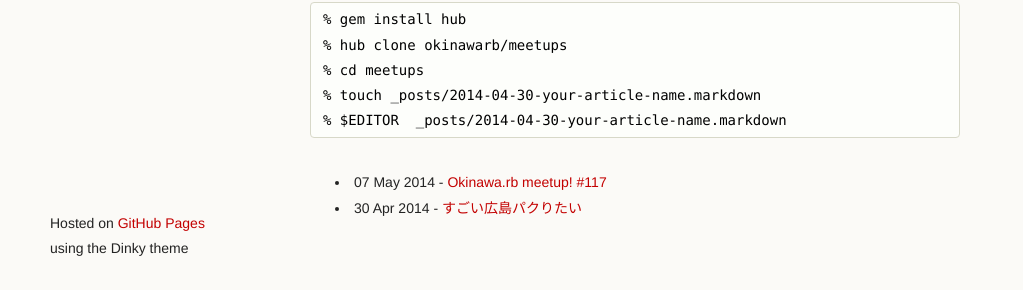
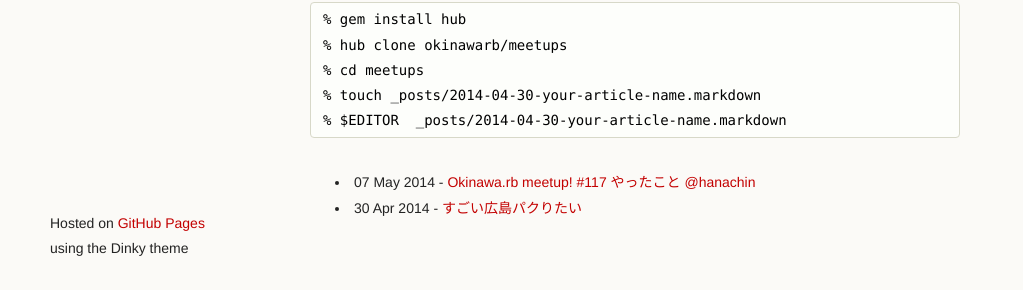
Before and after one commit to okinawarb/meetups, a Jekyll site: the page built from index.html, in a window 1280 px wide and 936 px high. Shown: the part 643-933 px from the top of the window, without its empty margins (0-1023 px from the left). Built offline with Jekyll 4.4.1, drawn with Linux system fonts in a browser that asks for light colours; Markdown is read by kramdown in place of the engine named in the settings.

Commit message:
記事のタイトルに自分の名前を入れた

```diff
--- a/_posts/2014-05-07-no117-hanachin.markdown
+++ b/_posts/2014-05-07-no117-hanachin.markdown
@@ -1,6 +1,6 @@
 ---
 layout: default
-title:  "Okinawa.rb meetup! #117"
+title:  "Okinawa.rb meetup! #117 やったこと @hanachin"
 date:   2014-05-07
 categories:
 ---
```
